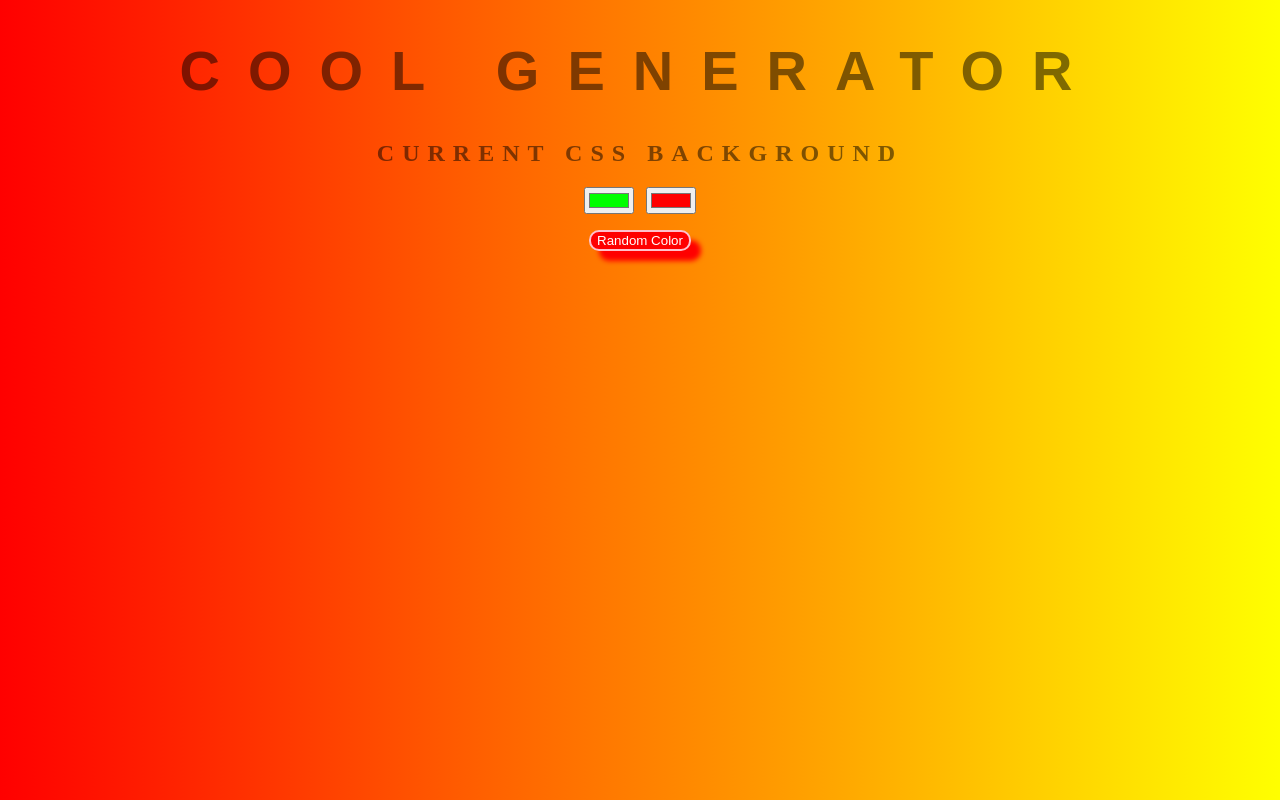
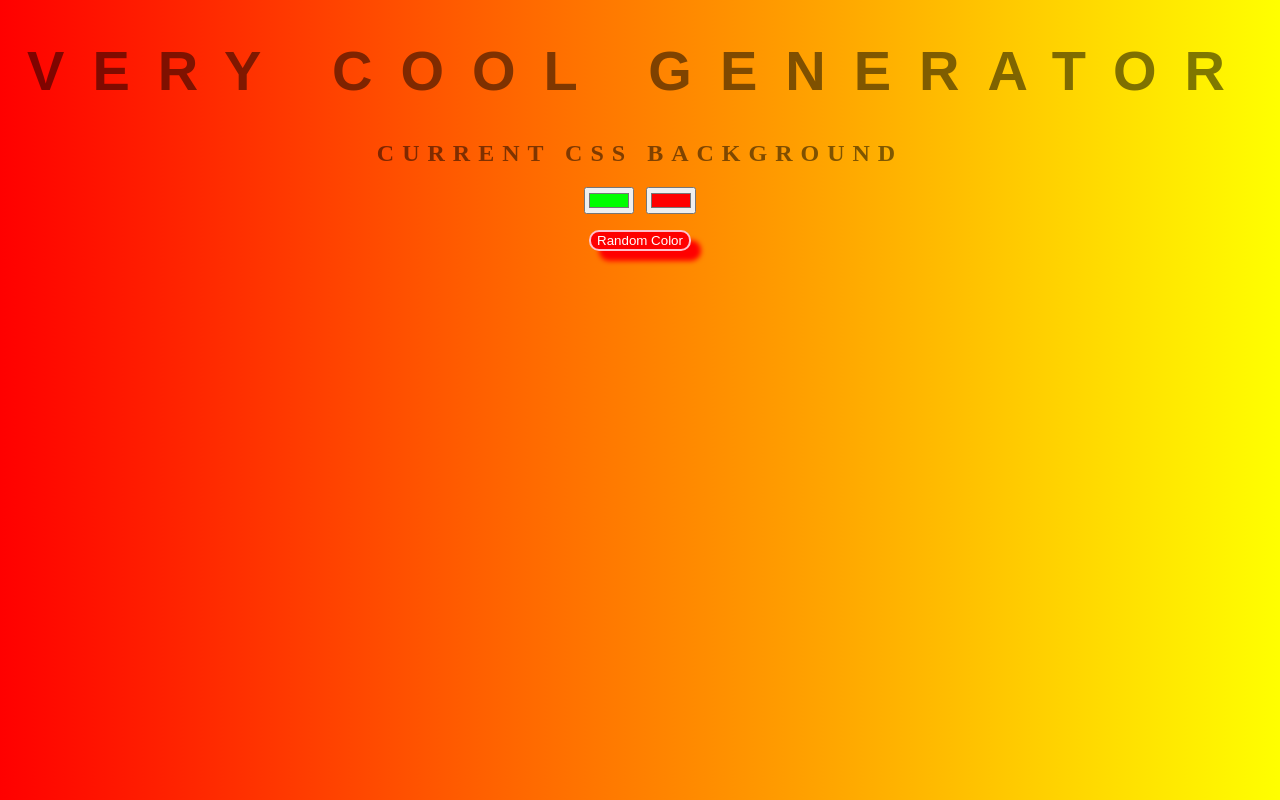
Before and after one commit to lreddin/background-generator, a plain HTML site: page index.html in a window 1280 px wide. Drawn offline with Linux system fonts and the light colour scheme.

Commit message:
very cool generator

```diff
--- a/index.html
+++ b/index.html
@@ -10,7 +10,7 @@
 </head>
 
 <body id='gradient'>
-    <h1>COOL GENERATOR</h1>
+    <h1>VERY COOL GENERATOR</h1>
     <h2>Current CSS Background</h2>
     <!-- add tile elemnt to remove error ignoring label accessibility -->
     <input type="color" name="color1" value="#00FF00" class="color1">
```
